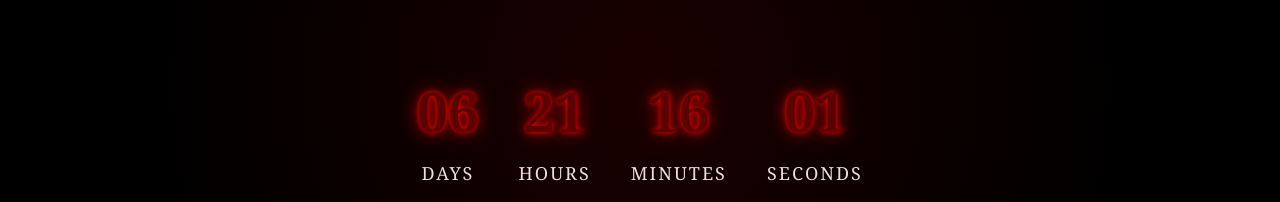
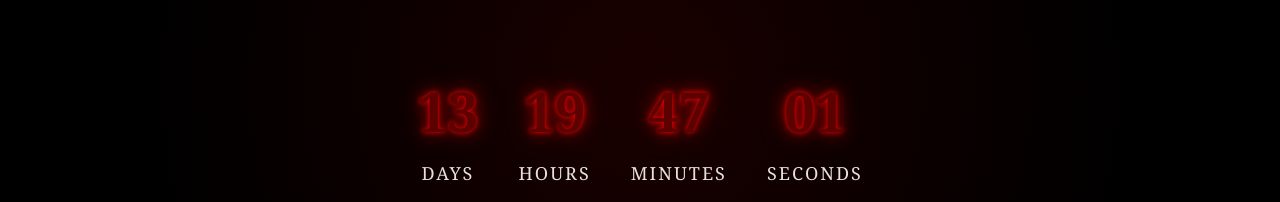
Before and after one commit to RogerLi-COSC/IASC-Horror, a React (Vite) app in the folder my-react-app/: page /~rl20wa/IASC/download in a window 1280 px wide. Shown: the part 327-529 px from the top of the page. Built offline with nearby package versions, Linux system fonts and the light colour scheme.

Commit message:
Update Download.jsx

```diff
--- a/my-react-app/src/pages/Download.jsx
+++ b/my-react-app/src/pages/Download.jsx
@@ -1,7 +1,7 @@
 import { useEffect, useState } from "react";
 import "./Download.css";
 
-const targetDate = new Date("March 25, 2026 10:29:00").getTime();
+const targetDate = new Date("April 1, 2026 9:00:00").getTime();
 
 export default function Download() {
   const [time, setTime] = useState({
@@ -11,7 +11,7 @@ export default function Download() {
     seconds: "00",
   });
 
-  const [isReleased, setIsReleased] = useState(false); // 👈 NEW
+  const [isReleased, setIsReleased] = useState(false);
 
   useEffect(() => {
     function updateCountdown() {
@@ -19,7 +19,7 @@ export default function Download() {
       const distance = targetDate - now;
 
       if (distance < 0) {
-        setIsReleased(true); // 👈 trigger release state
+        setIsReleased(true);
         return;
       }
 
@@ -76,8 +76,6 @@ export default function Download() {
           <div className="release-message">
             <h2>The game is now available</h2>
             <p>Your nightmare begins now...</p>
-
-            {/* optional download button */}
             <a href="/game-download.zip" className="download-btn">
               Download Now
             </a>
```
